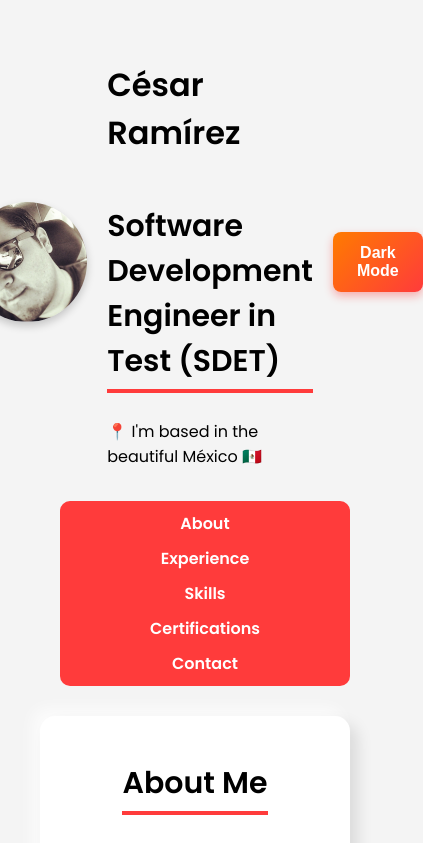
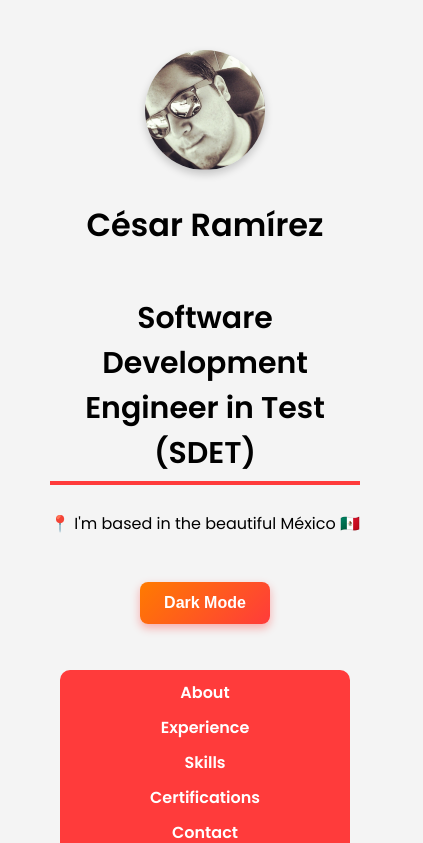
Before and after one commit to CesBear/online-cv, a React (Create React App) app: page / in a window 390 px wide. Shown: the top 843 px of the page, 423 px wide, since content can reach past the window. Built offline with nearby package versions, Linux system fonts and the light colour scheme.

Commit message:
Updated allignment and favicon

```diff
--- a/src/App.css
+++ b/src/App.css
@@ -237,6 +237,15 @@ body.dark .contact-section {
 
 /* 📱 Mobile view adjustments */
 @media (max-width: 768px) {
+  .header-container {
+    flex-direction: column;  /* Stack the items vertically on small screens */
+    align-items: center;     /* Center the items */
+    gap: 10px;               /* Reduce the gap between items */
+    padding: 10px;           /* Adjust padding for better spacing */
+    width: 100%;             /* Make each list item take up the full width */
+    text-align: center;      /* Center the text in the list items */
+  }
+
   nav ul {
     flex-direction: column;  /* Stack the items vertically on small screens */
     align-items: center;     /* Center the items */
--- a/src/App.js
+++ b/src/App.js
@@ -15,7 +15,6 @@ const App = () => {
 
   return (
     <div className="app">
-
       <header className="header-container">
         <title>SDET Cesar Ramirez</title>
         <img src="/icons/profile.png" alt="César Ramírez" className="profile-image" />
```
Also changed, not shown: public/manifest.json, 1 other file (tests, documents, lock files or other folders).
